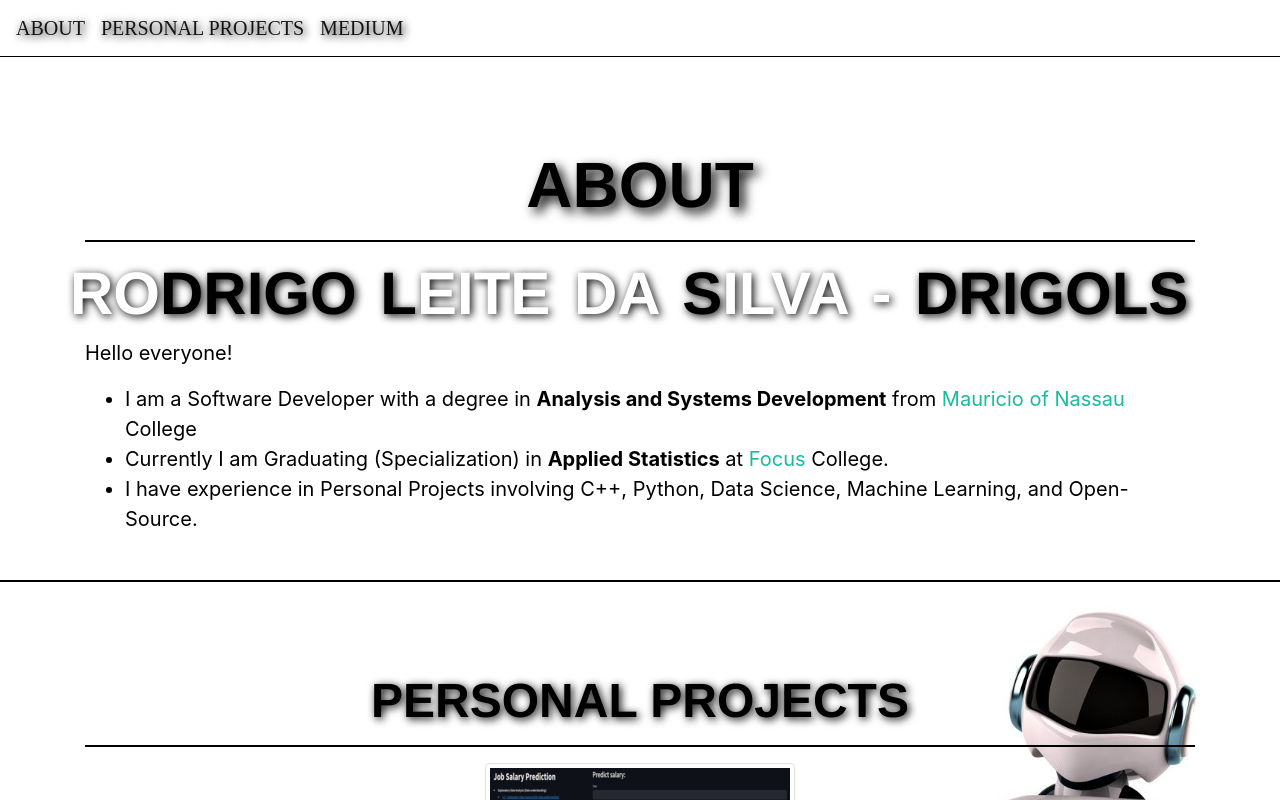
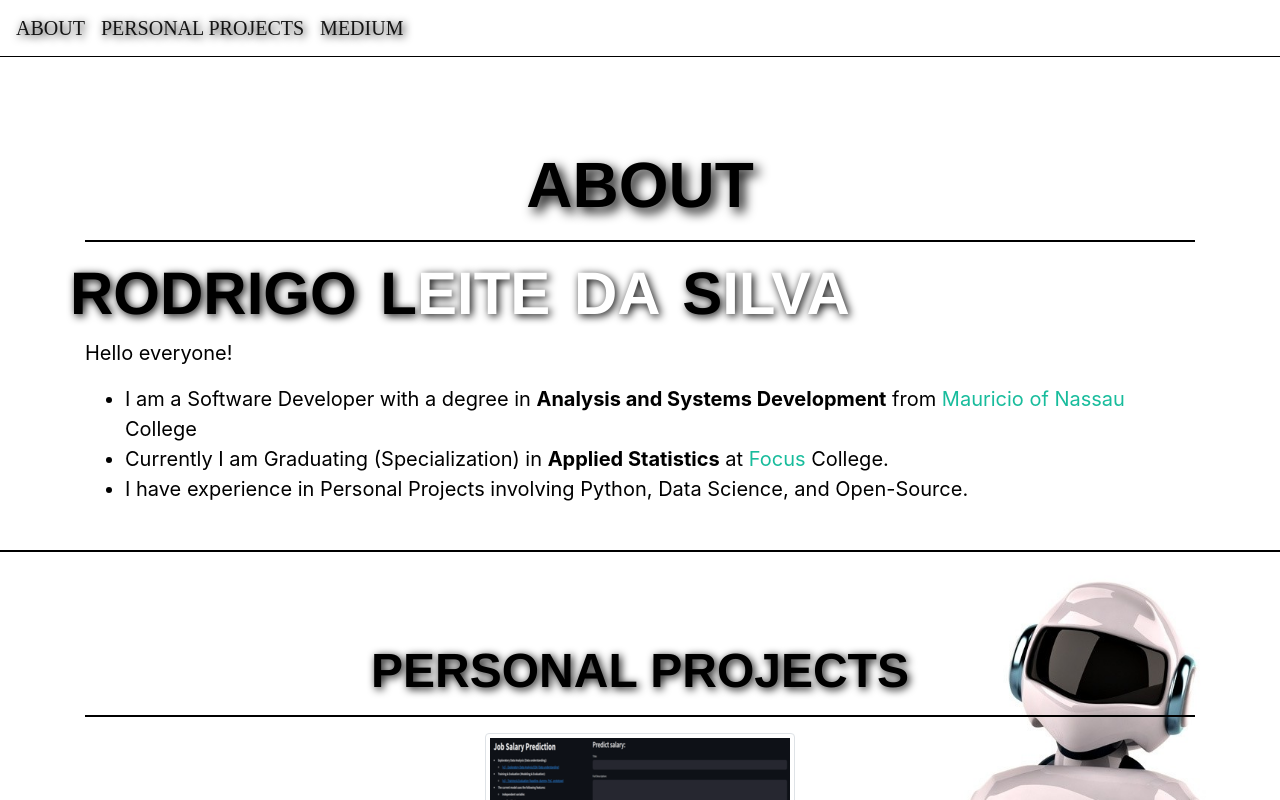
Before and after one commit to rodrigols89/rodrigols89.github.io, a React (Create React App) app: page / in a window 1280 px wide. Shown: the top 800 px of the page. Built offline with nearby package versions, Linux system fonts and the light colour scheme; no server answers.

Commit message:
Update About

```diff
--- a/src/components/About/About.jsx
+++ b/src/components/About/About.jsx
@@ -16,7 +16,7 @@ const About = () => {
 
                 <div className="row">
                     <div className="text-cover">
-                        <h1 className="name">Ro<span className="drigols">drigo</span>  <span className="drigols">L</span>eite  da  <span className="drigols">S</span>ilva - <span className="drigols">drigols</span></h1>
+                        <h1 className="name"><span className="drigols">Rodrigo</span>  <span className="drigols">L</span>eite  da  <span className="drigols">S</span>ilva</h1>
                     </div>
                     <div className="col-lg-12">
                         <p>
@@ -26,7 +26,7 @@ const About = () => {
                             <ul>
                                 <li>I am a Software Developer with a degree in <strong>Analysis and Systems Development</strong> from <a href="https://www.uninassau.edu.br/" target="_blank" rel="noopener noreferrer">Mauricio of Nassau</a> College</li>
                                 <li>Currently I am Graduating (Specialization) in <strong>Applied Statistics</strong> at <a href="https://faculdadefocus.com.br/" target="_blank" rel="noopener noreferrer">Focus</a> College.</li>
-                                <li>I have experience in Personal Projects involving C++, Python, Data Science, Machine Learning, and Open-Source.</li>
+                                <li>I have experience in Personal Projects involving Python, Data Science, and Open-Source.</li>
                             </ul>
                         </p>
                     </div>
```
